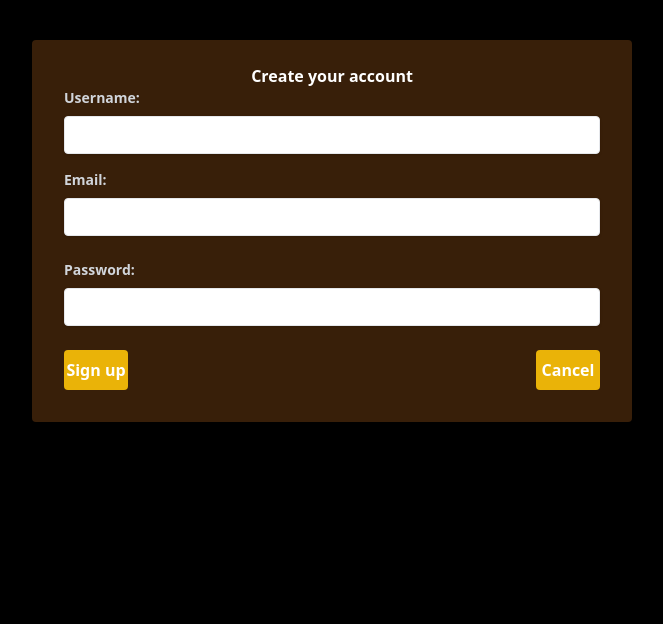
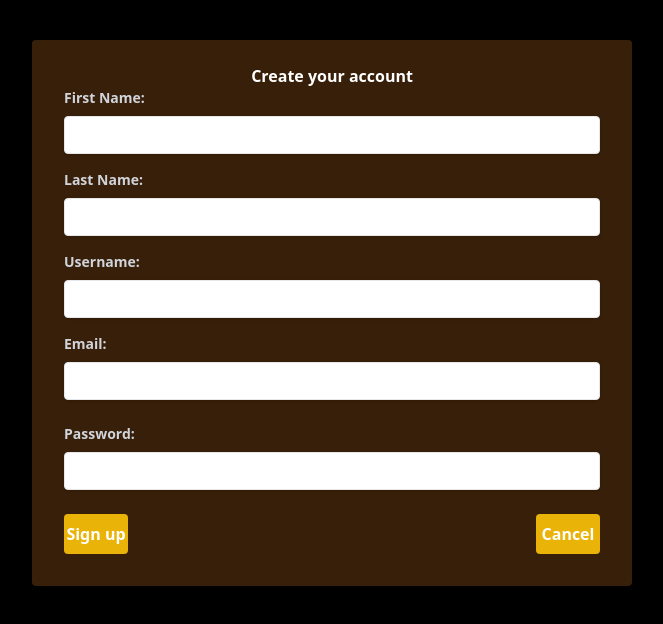
Before and after one commit to mueenou/junk-mania, a Nuxt app: page /register in a window 1280 px wide. Shown: the top 624 px of the page, without its empty margins (308-971 px from the left). Built offline with nearby package versions, Linux system fonts and the light colour scheme.

Commit message:
added new register handling with firstname and lastname

```diff
--- a/pages/register.vue
+++ b/pages/register.vue
@@ -1,6 +1,18 @@
 <template>
   <form @submit.prevent="handleSubmit()" class="bg-yellow-900/50 shadow-md rounded px-8 pt-6 pb-8 mb-4 w-full md:w-[600px] mx-auto mt-10">
     <h1 class="text-white font-bold text-center">Create your account</h1>
+    <div class="mb-4">
+      <label class="block text-gray-300 text-sm font-bold mb-2" for="name">
+      First Name:
+      </label>
+      <input class="shadow appearance-none border rounded w-full py-2 px-3 text-gray-700 leading-tight focus:outline-none focus:shadow-outline" id="name" v-model="name" type="text" />
+    </div>
+    <div class="mb-4">
+      <label class="block text-gray-300 text-sm font-bold mb-2" for="lastname">
+      Last Name:
+      </label>
+      <input class="shadow appearance-none border rounded w-full py-2 px-3 text-gray-700 leading-tight focus:outline-none focus:shadow-outline" id="lastname" v-model="lastname" type="text" />
+    </div>
     <div class="mb-4">
       <label class="block text-gray-300 text-sm font-bold mb-2" for="username">
       Username:
@@ -34,12 +46,14 @@
 const userName = ref('')
 const email = ref('')
 const password = ref('')
+const name = ref('')
+const lastname = ref('')
 
 const userFromCookie = useCookie('user')
 
 async function handleSubmit() {
    const body = {
-       username: userName.value, email: email.value, password: password.value
+       username: userName.value, email: email.value, password: password.value, name: name.value, lastname: lastname.value
    }
    await $fetch('/api/users/register/', {
      method: 'post',
```
Also changed, not shown: 1 other file (tests, documents, lock files or other folders).
